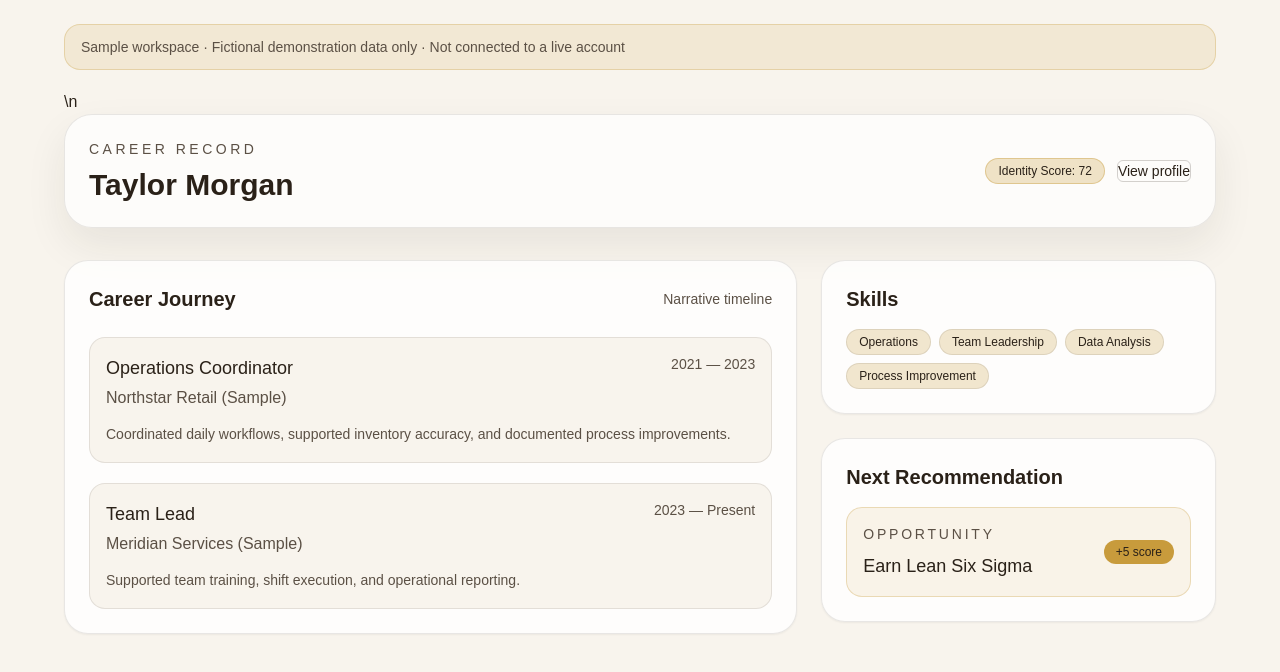
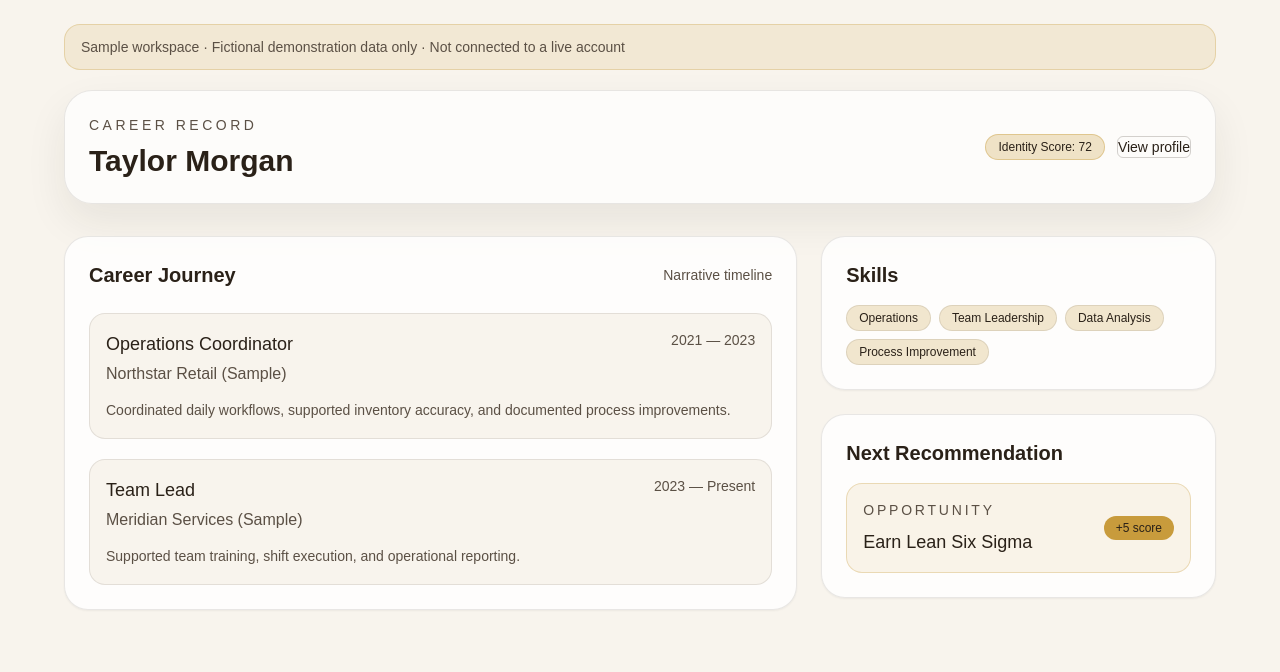
Before and after one commit to c00mbs/Become-CareerOs, a Next.js app: page /dashboard in a window 1280 px wide. Shown: the top 672 px of the page. Built offline with nearby package versions, Linux system fonts and the light colour scheme.

Commit message:
Correct sample banner JSX line break

```diff
--- a/src/app/dashboard/page.tsx
+++ b/src/app/dashboard/page.tsx
@@ -8,7 +8,8 @@ export default function DashboardPage() {
   return (
     <main className="min-h-screen bg-[#f8f4ed] p-6 text-espresso">
       <div className="mx-auto max-w-6xl">
-        <div className="mb-5 rounded-2xl border border-gold/30 bg-champagne/40 px-4 py-3 text-sm text-brown">Sample workspace · Fictional demonstration data only · Not connected to a live account</div>\n        <header className="mb-8 flex flex-col gap-4 rounded-[28px] border border-espresso/10 bg-white/70 p-6 shadow-soft md:flex-row md:items-center md:justify-between">
+        <div className="mb-5 rounded-2xl border border-gold/30 bg-champagne/40 px-4 py-3 text-sm text-brown">Sample workspace · Fictional demonstration data only · Not connected to a live account</div>
+        <header className="mb-8 flex flex-col gap-4 rounded-[28px] border border-espresso/10 bg-white/70 p-6 shadow-soft md:flex-row md:items-center md:justify-between">
           <div>
             <p className="text-sm uppercase tracking-[0.25em] text-brown">Career Record</p>
             <h1 className="mt-2 text-3xl font-semibold">{mockProfile.full_name}</h1>
```
